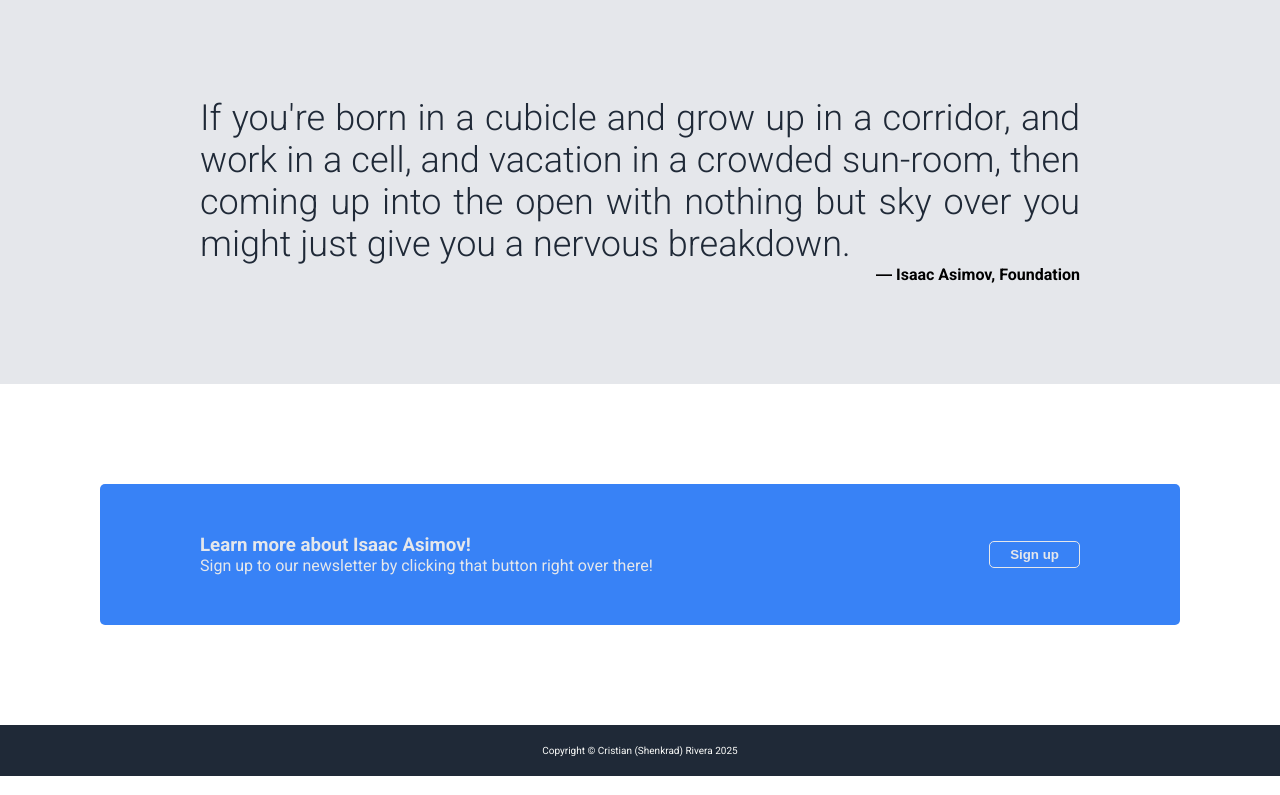
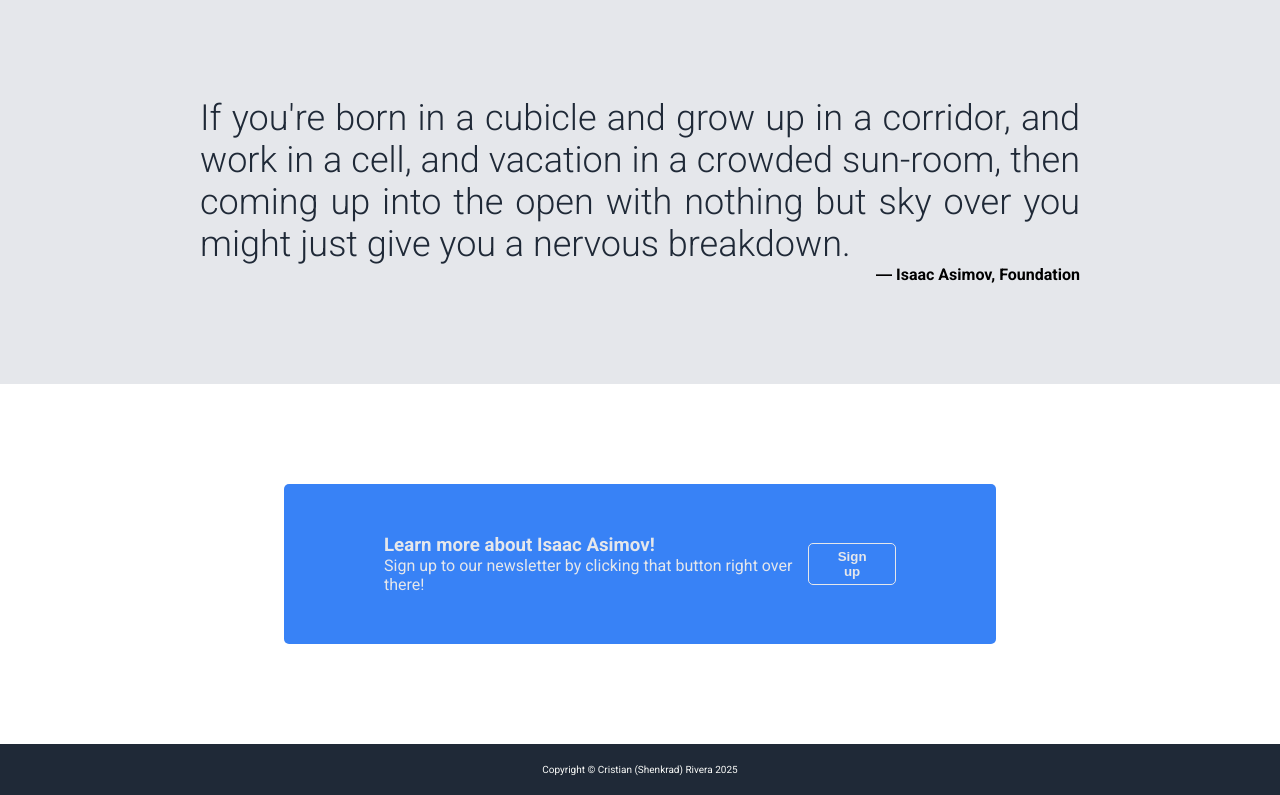
Before and after one commit to Shenkrad/odin-flex-landing-page, a plain HTML site: page index.html in a window 1280 px wide. Shown: the part 1006-1801 px from the top of the page. Drawn offline with Linux system fonts and the light colour scheme.

Commit message:
fix: Modify .section4 margins
Modify .section4 to adapt better to screen sizes.

```diff
--- a/styles.css
+++ b/styles.css
@@ -150,7 +150,8 @@ body {
 /* Section 4 styles */
 
 .section4 {
-    margin: 100px;
+    margin: 100px auto;
+    width: 40%;
     display: flex;
     justify-content: space-between;
     align-items: center;
```
